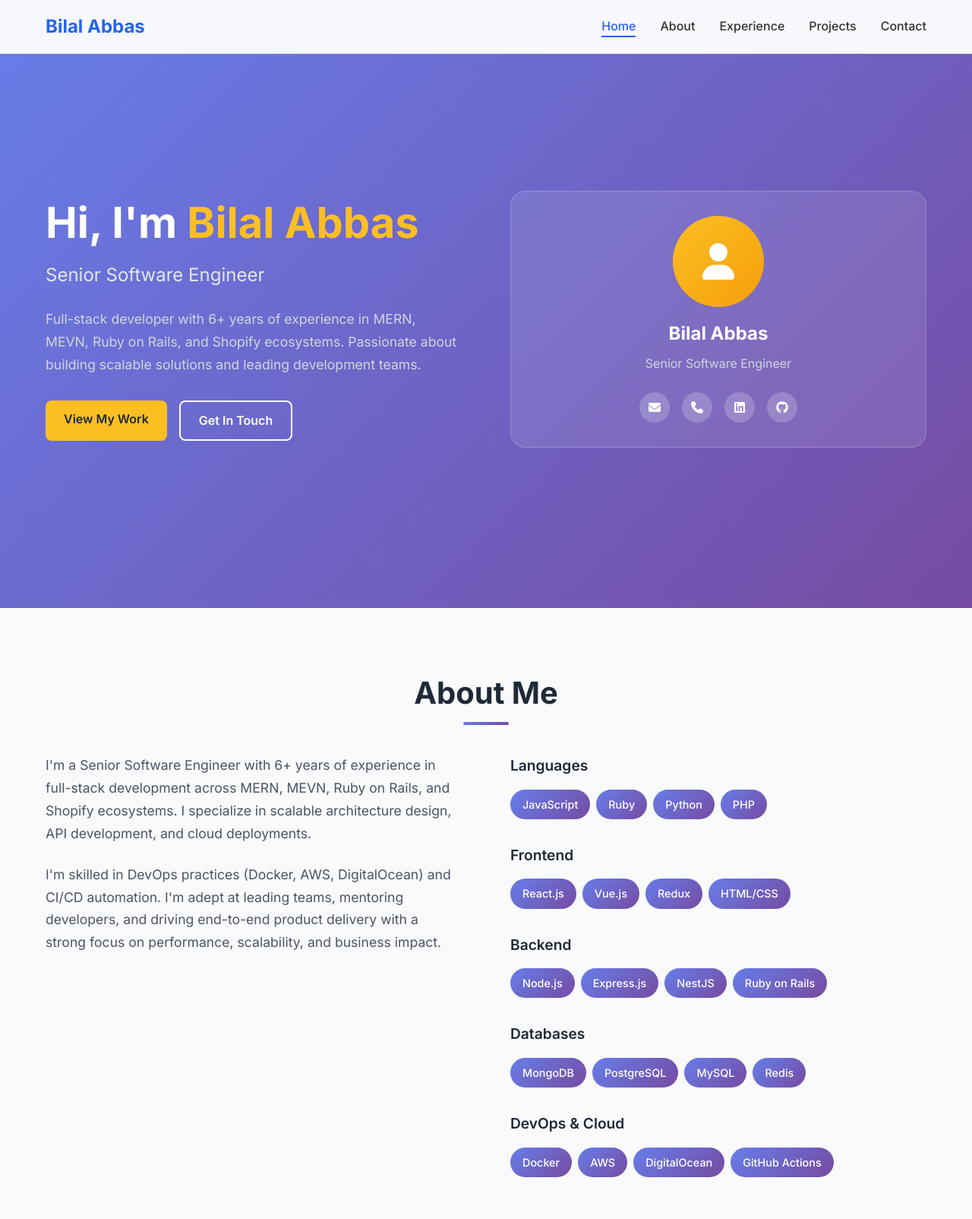
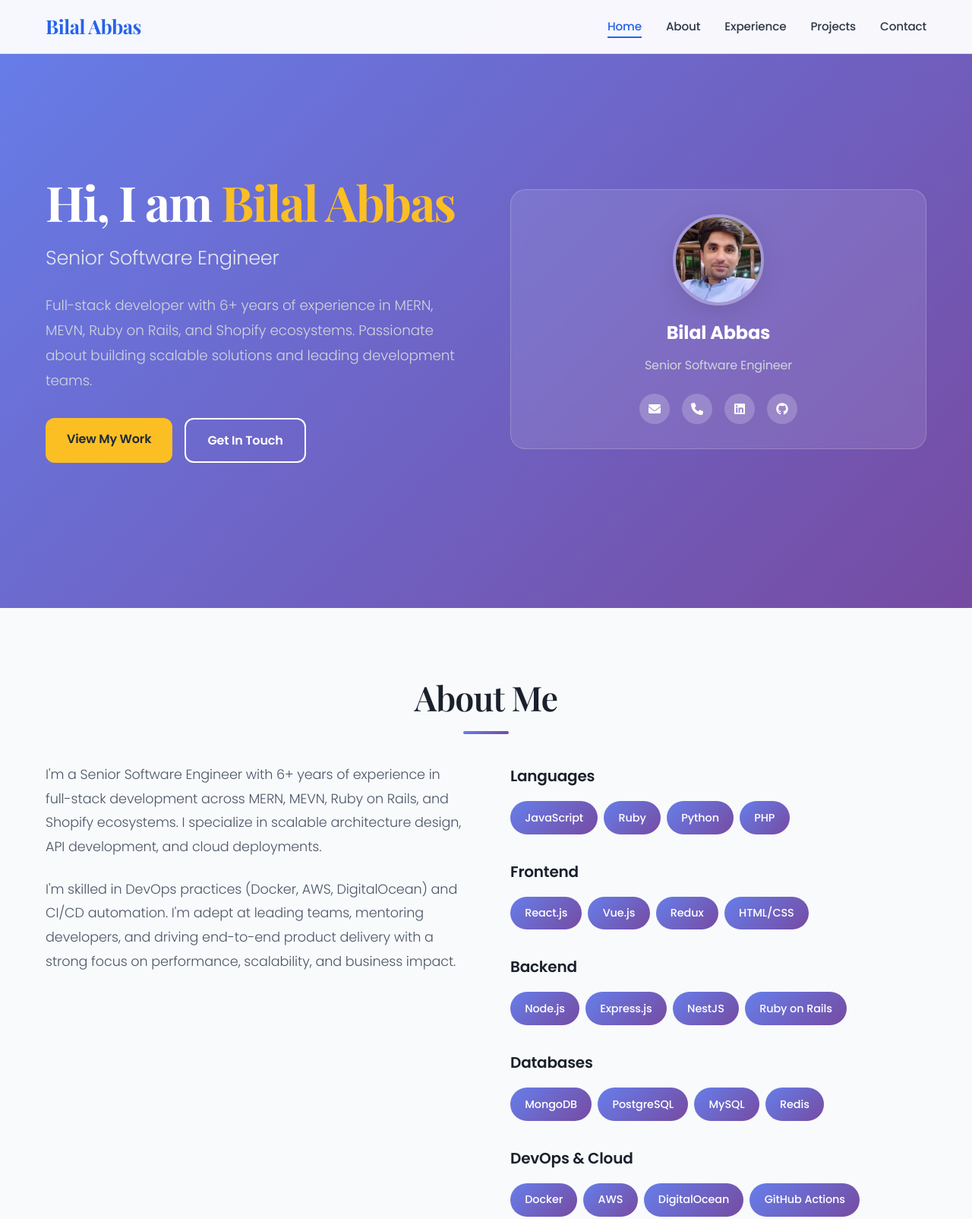
Before and after one commit to Bilal-Abbas/bilal-abbas.github.io, a plain HTML site: page index.html in a window 1280 px wide. Shown: the top 1604 px of the page at 76% size. Drawn offline with nearby package versions, Linux system fonts and the light colour scheme.

Commit message:
git profile image

```diff
--- a/index.html
+++ b/index.html
@@ -7,7 +7,7 @@
     <title>Bilal Abbas - Senior Software Engineer</title>
     <link rel="stylesheet" href="styles.css">
     <link href="https://cdnjs.cloudflare.com/ajax/libs/font-awesome/6.0.0/css/all.min.css" rel="stylesheet">
-    <link href="https://fonts.googleapis.com/css2?family=Inter:wght@300;400;500;600;700&display=swap" rel="stylesheet">
+    <link href="https://fonts.googleapis.com/css2?family=Poppins:wght@300;400;500;600;700;800&family=Playfair+Display:wght@400;500;600;700&family=Source+Code+Pro:wght@400;500;600&display=swap" rel="stylesheet">
 </head>
 
 <body>
@@ -47,7 +47,10 @@
         <div class="hero-container">
             <div class="hero-content">
                 <h1 class="hero-title">
-                    Hi, I'm <span class="highlight">Bilal Abbas</span>
+                    Hi, I am
+                    <span class="highlight">
+                        Bilal Abbas
+                    </span>
                 </h1>
                 <h2 class="hero-subtitle">Senior Software Engineer</h2>
                 <p class="hero-description">
@@ -63,7 +66,7 @@
             <div class="hero-image">
                 <div class="profile-card">
                     <div class="profile-image">
-                        <i class="fas fa-user"></i>
+                        <img src="profile_image.jpg" alt="Bilal Abbas" class="profile-photo">
                     </div>
                     <div class="profile-info">
                         <h3>Bilal Abbas</h3>
@@ -75,10 +78,10 @@
                             <a href="tel:+923015853980" class="social-link">
                                 <i class="fas fa-phone"></i>
                             </a>
-                            <a href="#" class="social-link">
+                            <a href="https://www.linkedin.com/in/bilalabbas-437" target="_blank" class="social-link">
                                 <i class="fab fa-linkedin"></i>
                             </a>
-                            <a href="#" class="social-link">
+                            <a href="https://github.com/Bilal-Abbas" target="_blank" class="social-link">
                                 <i class="fab fa-github"></i>
                             </a>
                         </div>
--- a/script.js
+++ b/script.js
@@ -120,8 +120,24 @@ function typeWriter(element, text, speed = 100) {
 
 // Initialize page load
 document.addEventListener('DOMContentLoaded', () => {
-    // No typing animation - title displays immediately with highlight
-    console.log('Personal website loaded successfully!');
+    const heroTitle = document.querySelector('.hero-title');
+    if (heroTitle) {
+        // Store the original HTML content
+        const originalHTML = heroTitle.innerHTML;
+        // Extract just the text content for typing animation
+        const textContent = heroTitle.textContent;
+
+        // Add a small delay before starting the animation
+        setTimeout(() => {
+            // First type the text content
+            typeWriter(heroTitle, textContent, 20);
+
+            // After typing is complete, restore the HTML with highlighting
+            setTimeout(() => {
+                heroTitle.innerHTML = originalHTML;
+            }, textContent.length * 20 + 500); // Wait for typing + 0.5 second
+        }, 200);
+    }
 });
 
 // Add hover effects to project cards
--- a/styles.css
+++ b/styles.css
@@ -10,10 +10,12 @@ html {
 }
 
 body {
-    font-family: 'Inter', sans-serif;
-    line-height: 1.6;
-    color: #333;
+    font-family: 'Poppins', sans-serif;
+    line-height: 1.7;
+    color: #2d3748;
     background-color: #ffffff;
+    font-weight: 400;
+    letter-spacing: -0.01em;
 }
 
 .container {
@@ -46,8 +48,10 @@ body {
 
 .nav-logo h2 {
     color: #2563eb;
+    font-family: 'Playfair Display', serif;
     font-weight: 700;
-    font-size: 1.5rem;
+    font-size: 1.6rem;
+    letter-spacing: -0.02em;
 }
 
 .nav-menu {
@@ -58,8 +62,10 @@ body {
 
 .nav-link {
     text-decoration: none;
-    color: #333;
+    color: #2d3748;
     font-weight: 500;
+    font-size: 0.95rem;
+    letter-spacing: -0.01em;
     transition: color 0.3s ease;
     position: relative;
 }
@@ -118,10 +124,12 @@ body {
 }
 
 .hero-title {
-    font-size: 3.5rem;
+    font-family: 'Playfair Display', serif;
+    font-size: 4rem;
     font-weight: 700;
     margin-bottom: 1rem;
-    line-height: 1.2;
+    line-height: 1.1;
+    letter-spacing: -0.03em;
 }
 
 .highlight {
@@ -129,17 +137,20 @@ body {
 }
 
 .hero-subtitle {
-    font-size: 1.5rem;
-    font-weight: 400;
+    font-size: 1.6rem;
+    font-weight: 300;
     margin-bottom: 1.5rem;
     color: #e5e7eb;
+    letter-spacing: -0.01em;
 }
 
 .hero-description {
-    font-size: 1.1rem;
+    font-size: 1.15rem;
+    font-weight: 300;
     margin-bottom: 2rem;
     color: #d1d5db;
-    line-height: 1.7;
+    line-height: 1.8;
+    letter-spacing: -0.005em;
 }
 
 .hero-buttons {
@@ -149,15 +160,16 @@ body {
 }
 
 .btn {
-    padding: 12px 24px;
-    border-radius: 8px;
+    padding: 14px 28px;
+    border-radius: 12px;
     text-decoration: none;
     font-weight: 600;
+    font-size: 1rem;
+    letter-spacing: -0.01em;
     transition: all 0.3s ease;
     display: inline-block;
     border: none;
     cursor: pointer;
-    font-size: 1rem;
 }
 
 .btn-primary {
@@ -194,14 +206,21 @@ body {
 .profile-image {
     width: 120px;
     height: 120px;
-    background: linear-gradient(135deg, #fbbf24, #f59e0b);
     border-radius: 50%;
     display: flex;
     align-items: center;
     justify-content: center;
     margin: 0 auto 1rem;
-    font-size: 3rem;
-    color: white;
+    overflow: hidden;
+    border: 4px solid rgba(255, 255, 255, 0.3);
+    box-shadow: 0 8px 32px rgba(0, 0, 0, 0.1);
+}
+
+.profile-photo {
+    width: 100%;
+    height: 100%;
+    object-fit: cover;
+    object-position: center;
 }
 
 .profile-info h3 {
@@ -245,11 +264,13 @@ section {
 }
 
 .section-title {
+    font-family: 'Playfair Display', serif;
     text-align: center;
-    font-size: 2.5rem;
-    font-weight: 700;
+    font-size: 2.8rem;
+    font-weight: 600;
     margin-bottom: 3rem;
-    color: #1f2937;
+    color: #1a202c;
+    letter-spacing: -0.02em;
     position: relative;
 }
 
@@ -279,9 +300,11 @@ section {
 
 .about-text p {
     font-size: 1.1rem;
+    font-weight: 300;
     margin-bottom: 1.5rem;
-    color: #4b5563;
-    line-height: 1.7;
+    color: #4a5568;
+    line-height: 1.8;
+    letter-spacing: -0.005em;
 }
 
 .skills-grid {
@@ -290,10 +313,11 @@ section {
 }
 
 .skill-category h3 {
-    font-size: 1.2rem;
+    font-size: 1.25rem;
     font-weight: 600;
     margin-bottom: 1rem;
-    color: #1f2937;
+    color: #1a202c;
+    letter-spacing: -0.01em;
 }
 
 .skills {
@@ -305,10 +329,11 @@ section {
 .skill {
     background: linear-gradient(135deg, #667eea, #764ba2);
     color: white;
-    padding: 0.5rem 1rem;
-    border-radius: 20px;
+    padding: 0.6rem 1.2rem;
+    border-radius: 25px;
     font-size: 0.9rem;
     font-weight: 500;
+    letter-spacing: -0.005em;
 }
 
 /* Experience Section */
@@ -347,16 +372,20 @@ section {
 }
 
 .timeline-content h3 {
-    font-size: 1.5rem;
+    font-family: 'Playfair Display', serif;
+    font-size: 1.6rem;
     font-weight: 600;
-    color: #1f2937;
+    color: #1a202c;
     margin-bottom: 0.5rem;
+    letter-spacing: -0.01em;
 }
 
 .timeline-content h4 {
-    font-size: 1.2rem;
+    font-size: 1.25rem;
+    font-weight: 500;
     color: #2563eb;
     margin-bottom: 0.5rem;
+    letter-spacing: -0.005em;
 }
 
 .timeline-date {
@@ -373,9 +402,11 @@ section {
 .timeline-description li {
     position: relative;
     padding-left: 1.5rem;
-    margin-bottom: 0.5rem;
-    color: #4b5563;
-    line-height: 1.6;
+    margin-bottom: 0.6rem;
+    color: #4a5568;
+    line-height: 1.7;
+    font-weight: 300;
+    letter-spacing: -0.005em;
 }
 
 .timeline-description li::before {
@@ -425,16 +456,20 @@ section {
 }
 
 .project-card h3 {
-    font-size: 1.3rem;
+    font-family: 'Playfair Display', serif;
+    font-size: 1.4rem;
     font-weight: 600;
     margin-bottom: 1rem;
-    color: #1f2937;
+    color: #1a202c;
+    letter-spacing: -0.01em;
 }
 
 .project-card p {
-    color: #4b5563;
-    line-height: 1.6;
+    color: #4a5568;
+    line-height: 1.7;
     margin-bottom: 1.5rem;
+    font-weight: 300;
+    letter-spacing: -0.005em;
 }
 
 .project-tech {
@@ -446,10 +481,11 @@ section {
 .tech-tag {
     background: #e5e7eb;
     color: #374151;
-    padding: 0.25rem 0.75rem;
-    border-radius: 12px;
+    padding: 0.3rem 0.8rem;
+    border-radius: 15px;
     font-size: 0.8rem;
     font-weight: 500;
+    letter-spacing: -0.005em;
 }
 
 /* Contact Section */
@@ -461,17 +497,21 @@ section {
 }
 
 .contact-info h3 {
-    font-size: 1.8rem;
+    font-family: 'Playfair Display', serif;
+    font-size: 2rem;
     font-weight: 600;
     margin-bottom: 1rem;
-    color: #1f2937;
+    color: #1a202c;
+    letter-spacing: -0.01em;
 }
 
 .contact-info p {
     font-size: 1.1rem;
-    color: #4b5563;
+    font-weight: 300;
+    color: #4a5568;
     margin-bottom: 2rem;
-    line-height: 1.7;
+    line-height: 1.8;
+    letter-spacing: -0.005em;
 }
 
 .contact-details {
@@ -577,7 +617,7 @@ section {
     }
 
     .hero-title {
-        font-size: 2.5rem;
+        font-size: 3rem;
     }
 
     .about-content,
@@ -609,7 +649,7 @@ section {
 
 @media (max-width: 480px) {
     .hero-title {
-        font-size: 2rem;
+        font-size: 2.5rem;
     }
 
     .section-title {
```
Also changed, not shown: profile_image.jpg (added).
